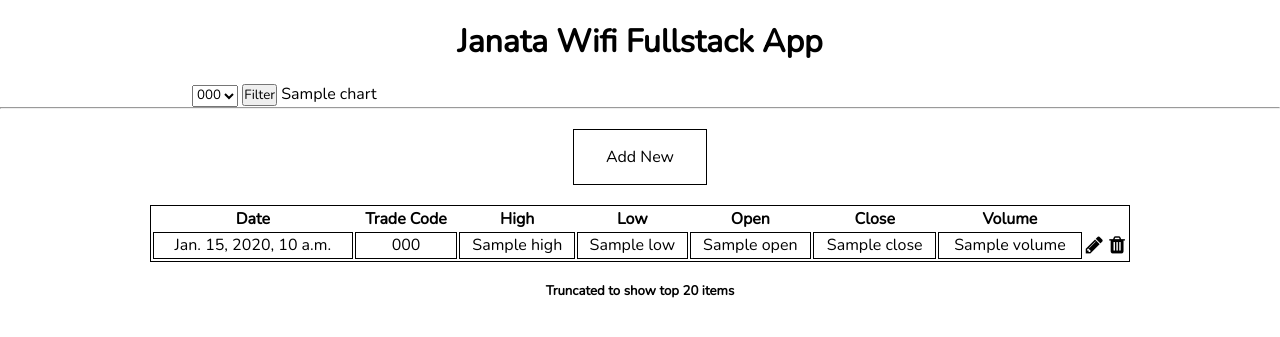
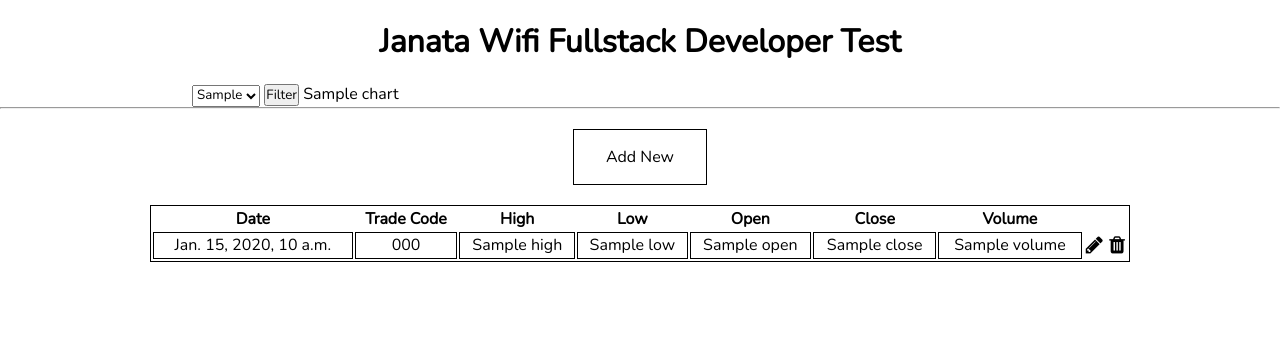
Before and after one commit to Acesif/JW_Project, a Django app: template visualize/templates/base.html in a window 1280 px wide. Shown: the top 337 px of the page. Run offline with Django 5.2, Linux system fonts and the light colour scheme; the template is opened without the code that fills it: most values are stand-ins (such as "Sample title", 1, 10 or a date in 2020).

Commit message:
finishing touches

```diff
--- a/visualize/static/style.css
+++ b/visualize/static/style.css
@@ -15,10 +15,6 @@ hr{
 .chart{
   align-self: center;
   width: 70%;
-}
-h5{
-  margin-top: 20px;
-  text-align: center;
 }
 .title,tr{
   text-align: center;
--- a/visualize/templates/add.html
+++ b/visualize/templates/add.html
@@ -9,7 +9,6 @@
     <link rel="preconnect" href="https://fonts.googleapis.com">
     <link rel="preconnect" href="https://fonts.gstatic.com" crossorigin>
     <link href="https://fonts.googleapis.com/css2?family=Nunito&display=swap" rel="stylesheet">
-
   </head>
   <body>
     <h1>Add New Entry</h1>
--- a/visualize/templates/base.html
+++ b/visualize/templates/base.html
@@ -13,10 +13,11 @@
   </head>
   <body>
     <div class="container">
-      <h1 class="title">Janata Wifi Fullstack App</h1>
+      <h1 class="title">Janata Wifi Fullstack Developer Test</h1>
       <div class="chart">
         <form>
           <select name="trade_code">
+            <option value={{tc}} hidden>{{tc}}</option>
             {% for c in codes %}
               <option value={{c}}>{{c}}</option>
             {% endfor %}
@@ -63,7 +64,6 @@
               {% endfor %}
           </tbody>
       </table>
-      <h5>Truncated to show top 20 items</h5>
     </div>
   </body>
 </html>
--- a/visualize/templates/update.html
+++ b/visualize/templates/update.html
@@ -1,7 +1,7 @@
 <!DOCTYPE html>
 <html lang="en">
   <head>
-    <title>Add New</title>
+    <title>Update</title>
     <meta charset="UTF-8">
     <meta name="viewport" content="width=device-width, initial-scale=1">
     {% load static %}
```
Also changed, not shown: visualize/forms.py (deleted, +0 -14 lines), visualize/views.py (+7 -5 lines), db.sqlite3.
